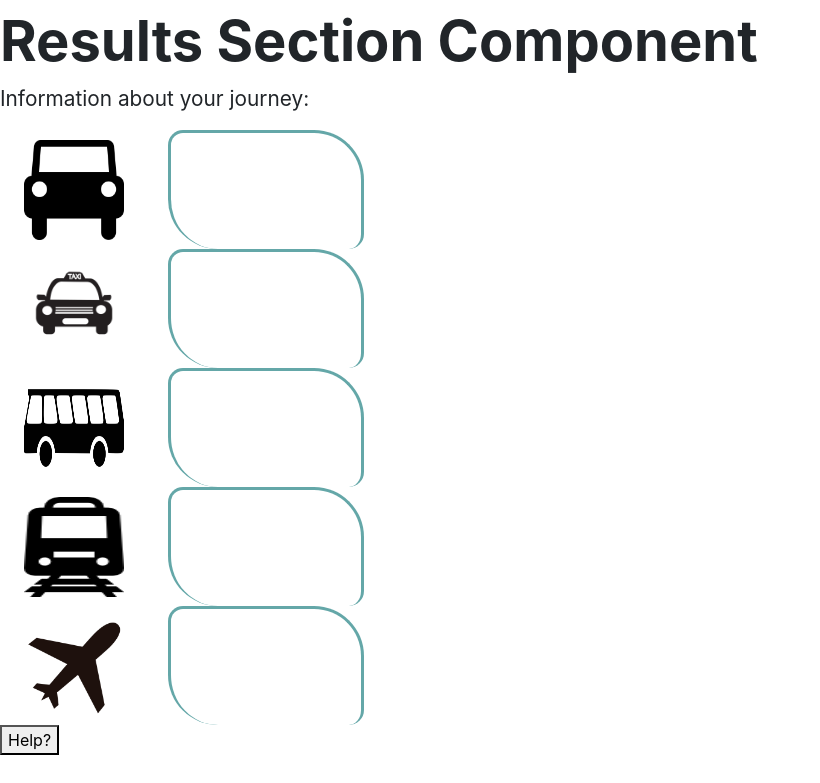
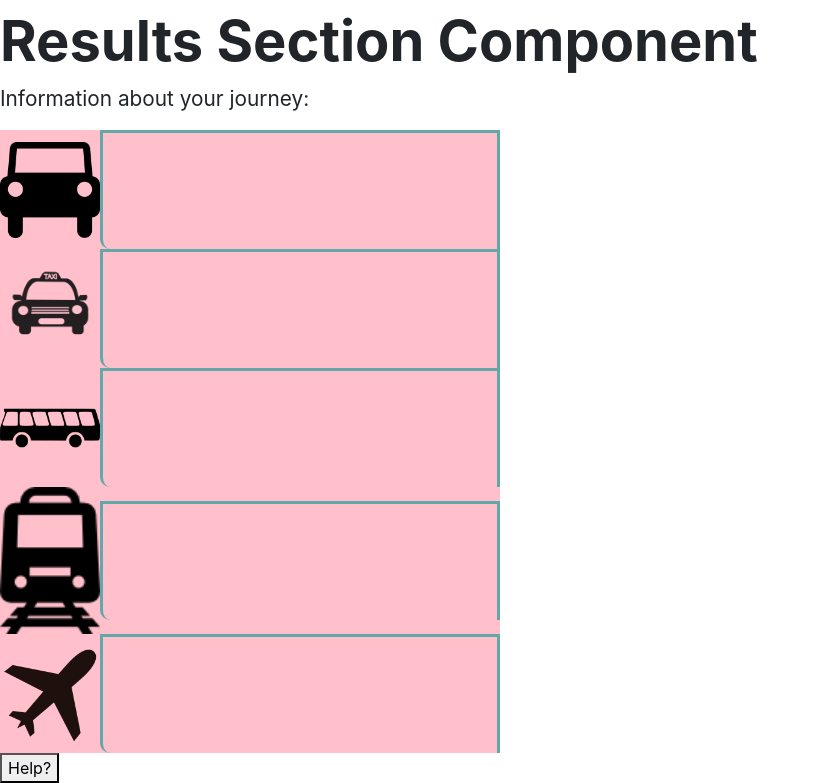
Before and after one commit to SchoolOfCode/w20_final-project-team-e, a React (Create React App) app: page / in a window 1280 px wide. Shown: the part 1056-1839 px from the top of the page, without its empty margins (0-820 px from the left). Before the commit the page ends 1811 px from the top, so only its background shows below. Built offline with nearby package versions, Linux system fonts and the light colour scheme.

Commit message:
extended editing on results card and results section to fix styling issue

```diff
--- a/src/components/ResultsCard/ResultsCard.js
+++ b/src/components/ResultsCard/ResultsCard.js
@@ -1,15 +1,15 @@
 import React from "react";
 import styled from "styled-components";
 // import "../ResultsCard/ResultsCard.css";
+// import GiCommercialAirplane from "react-icons/gi";
 
 export default function ResultsCard(props) {
   return (
     <StyledResultsCard>
-      <div className="item transport-icon">
+      {/* <div className="transport-icon"> */}
       <img src={props.vehicleImg} alt="vehicle icon" />
-      </div>
-      <div className="item results-table">
-        <div className="row">
+      {/* </div> */}
+      <div className="results-table">
         <div className=" item results-mileage">
           <p>{props.mileageData}</p>
         </div>
@@ -20,44 +20,51 @@ export default function ResultsCard(props) {
           <p>{props.treeData}</p>
         </div>
       </div>
-      </div>
     </StyledResultsCard>
   );
 }
 
 const StyledResultsCard = styled.section`
   display: flex;
+  background-color: pink;
   flex-direction: row;
-  flex-wrap: nowrap;
   justify-content: center;
-  width: 30%;
+  align-items: center;
+  width: 100%;
+  max-width: 500px;
   font-size: 2rem;
   font-weight: bolder;
 
   img {
-    // transform: scale(0.5);
+    transform: scale(1);
     width: 100px;
-    height: 100px;
   }
-  .row {
-    display: flex;
-    flex-direction: row;
-    flex-wrap: nowrap;
-  }
+
   .item {
     display: flex;
     flex-direction: column;
     align-items: center;
     flex-basis: 100%;
     margin: 0 20px 0 20px;
+    width: 150px;
+
+    //border-radius: 15px 50px;
   }
+
+  .transport-icon {
+    width: 350px;
+  }
+
   .results-table {
+    display: flex;
+    flex-direction: row;
+    width: 400px;
     padding: 50px;
-    background-color: white;
+    // background-color: white;
     border-style: solid solid none solid;
     border-color: #64a7a8;
     border-width: 3px;
-    border-radius: 15px 50px;
+    border-radius: 0 0 0 10px;
   }
 `;
 
```
Lines whose indentation alone changed are shown as unchanged.
